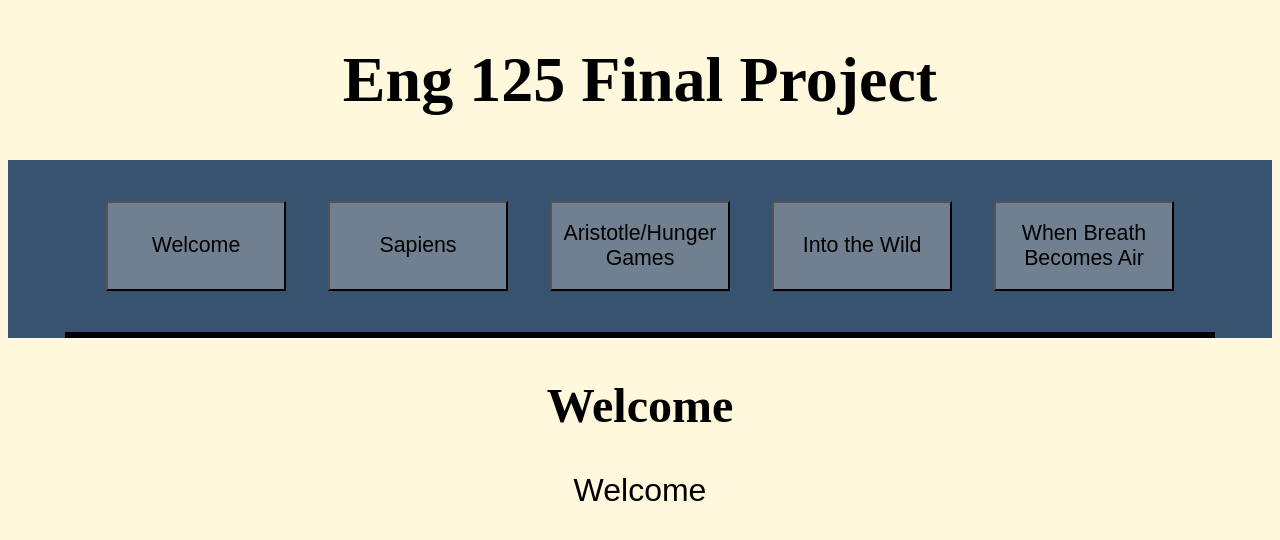
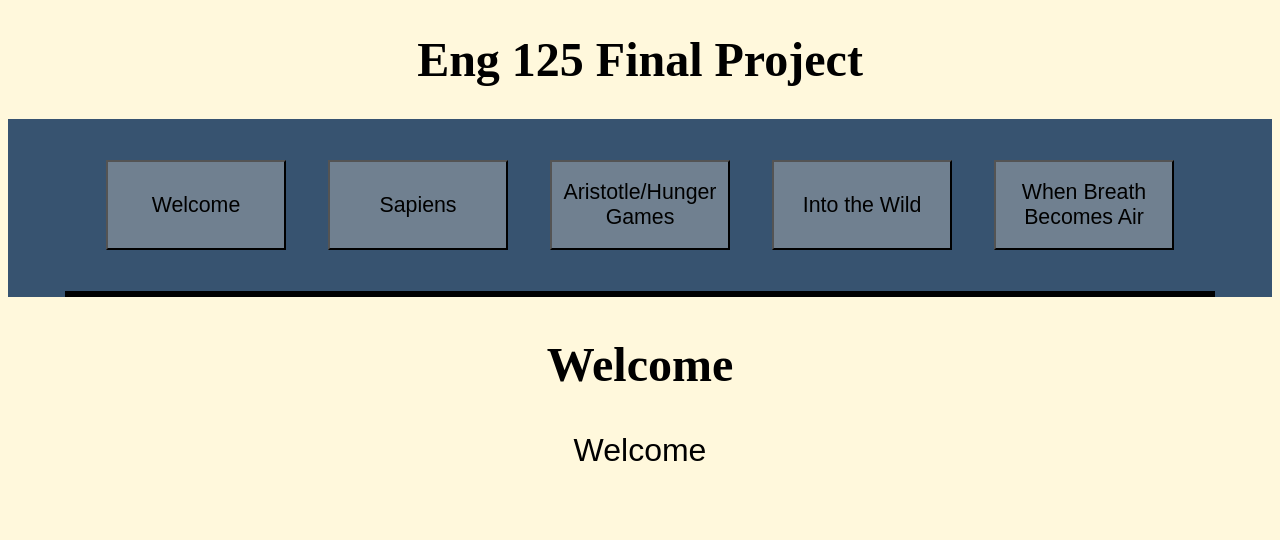
Before and after one commit to JamesCohenour/JamesCohenour.github.io, a plain HTML site: page index.html in a window 1280 px wide. Drawn offline with Linux system fonts and the light colour scheme.

Commit message:
font too big

```diff
--- a/Stylings.css
+++ b/Stylings.css
@@ -14,7 +14,7 @@ article
 }
 h1
 {
-    font-size: 48pt;
+    font-size: 36pt;
     font-style: bold;
     font-family: 'Times New Roman', Times, serif;
     color: black;
```
